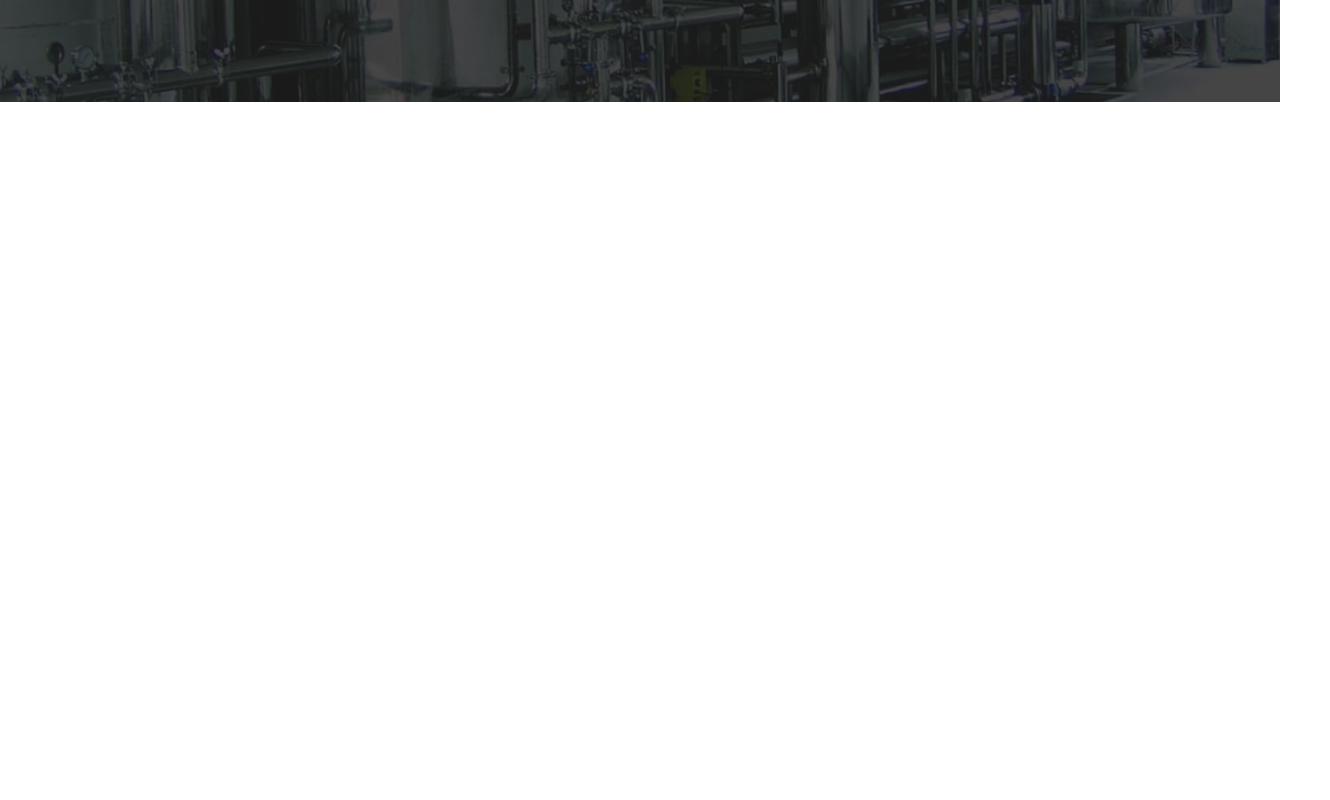
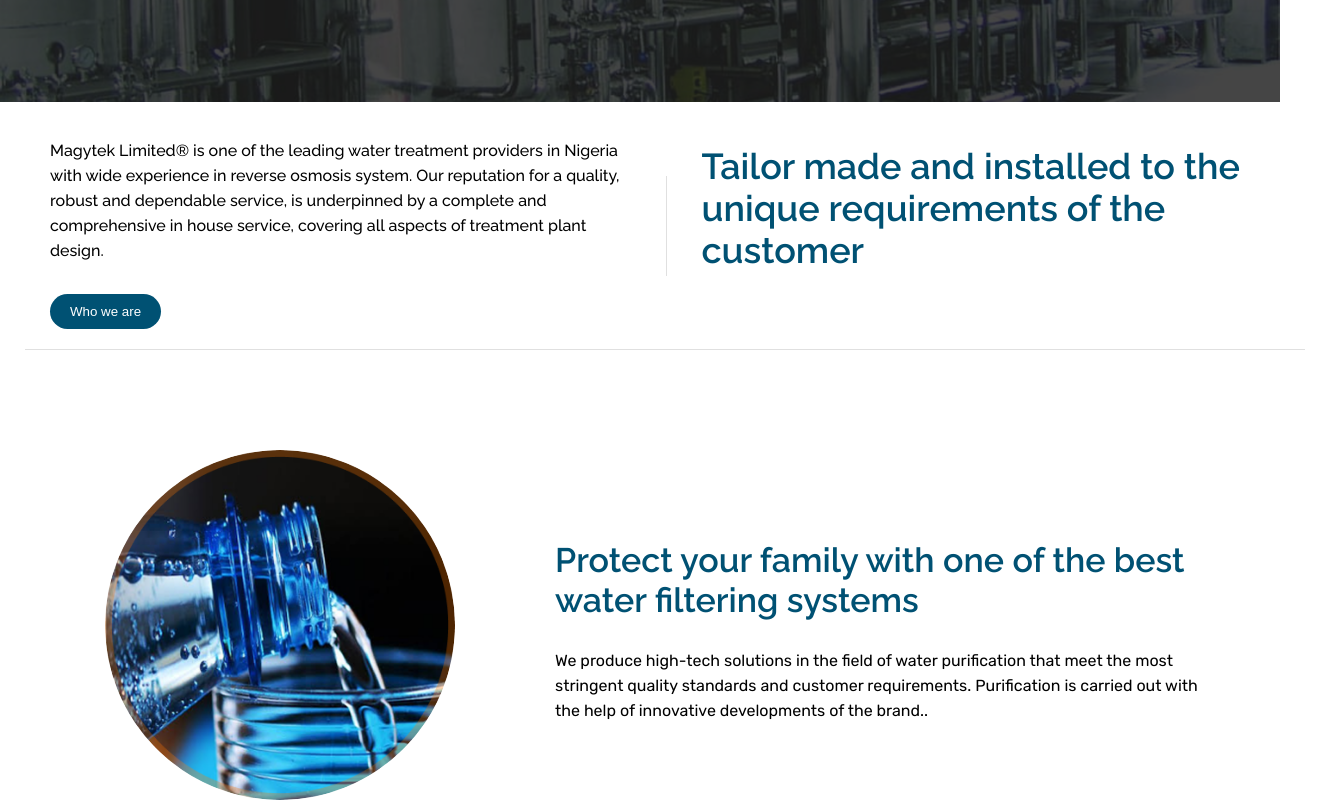
Before and after one commit to Justchidi26/magytek-clone, a plain HTML site: page index.html in a window 1280 px wide. Shown: the part 379-1179 px from the top of the page, 1330 px wide, since content can reach past the window. Before the commit the page ends 800 px from the top, so only its background shows below. Drawn offline with Linux system fonts and the light colour scheme.

Commit message:
Section 1 and Section 2

```diff
--- a/index.html
+++ b/index.html
@@ -21,7 +21,6 @@
   <body>
     <header>
       <nav>
-        <!-- Logo -->
         <div class="logo">
           <img src="assets/MagyTek Logo 1.png" alt="Magytek Logo" />
           <div class="logo-text">
@@ -30,7 +29,6 @@
           </div>
         </div>
 
-        <!-- Navigation Links -->
         <ul class="nav-links">
           <li><a href="#">Home</a></li>
           <li><a href="#">About Us</a></li>
@@ -45,14 +43,52 @@
       <div class="hero">
         <div class="content">
           <h1 style="font-size: 30px">Welcome to</h1>
-          <p style="font-size: 30px; color: #ff7700; letter-spacing: 3px;">MAGYTEK LIMITED</p>
-          <p style="font-size: 12px;">
+          <p style="font-size: 30px; color: #ff7700; letter-spacing: 3px">
+            MAGYTEK LIMITED
+          </p>
+          <p style="font-size: 12px">
             Leading indigenous providers of water purification system in
             Nigeria.
           </p>
         </div>
         <div class="overlay-image"></div>
       </div>
+      <div class="container-1">
+        <div class="container-1-1">
+          <div class="left-text">
+            <p style="padding-right: 15px">
+              Magytek Limited® is one of the leading water treatment providers
+              in Nigeria with wide experience in reverse osmosis system. Our
+              reputation for a quality, robust and dependable service, is
+              underpinned by a complete and comprehensive in house service,
+              covering all aspects of treatment plant design.
+            </p>
+            <button class="btn">Who we are</button>
+          </div>
+          <div class="divider"></div>
+          <div class="right-text">
+            <p style="margin-top: 0; padding-left: 15px">
+              Tailor made and installed to the unique requirements of the
+              customer
+            </p>
+          </div>
+        </div>
+        <div class="bottom-line"></div>
+        <div class="container-2">
+          <img src="assets/Magy4 1.png" alt="pouring water into a cup" />
+          <div class="container-2-1">
+            <h2>
+              Protect your family with one of the best water filtering systems
+            </h2>
+            <p style="line-height: 25px; font-size: 16px;">
+              We produce high-tech solutions in the field of water purification
+              that meet the most stringent quality standards and customer
+              requirements. Purification is carried out with the help of
+              innovative developments of the brand..
+            </p>
+          </div>
+        </div>
+      </div>
     </main>
     <footer></footer>
   </body>
--- a/styles.css
+++ b/styles.css
@@ -133,3 +133,85 @@ nav {
     font-optical-sizing: auto;
     font-style: normal;
 }
+
+/* Section 1 */
+.container-1 {
+  width: 100%;
+  padding: 0 25px;
+  margin-top: 20px;
+}
+
+.container-1-1 {
+  display: flex;
+  align-items: center;
+  justify-content: space-between;
+  gap: 20px;
+  padding: 0 25px;
+}
+
+.left-text {
+  flex: 1;
+  line-height: 25px;
+  font-family: "Raleway", sans-serif;
+  font-optical-sizing: auto;
+  font-style: normal;
+  font-weight: 500;
+}
+
+.right-text {
+  flex: 1;
+  font-size: 36px;
+  font-weight: 600;
+  color: #005173;
+  margin-top: 0;
+  font-family: "Raleway", sans-serif;
+  font-optical-sizing: auto;
+  font-style: normal;
+}
+
+.divider {
+  width: 2px;
+  border-right: 1px solid #e0e0e0;
+  /* background-color: #191919; */
+  height: 100px;
+}
+
+.bottom-line {
+  margin-top: 20px;
+  border-bottom: 1px solid #e0e0e0;
+  width: 100%;
+}
+
+.btn {
+  margin-top: 15px;
+  padding: 10px 20px;
+  border: none;
+  background-color: #005173;
+  color: #fff;
+  border-radius: 25px;
+  cursor: pointer;
+}
+
+/* Section 2 */
+.container-2{
+  display: flex;
+  align-items: center;
+  justify-content: space-between;
+  gap: 100px;
+  padding: 0 80px;
+  margin-top: 100px;
+}
+
+.container-2 img{
+  height: 350px;
+  border-radius: 50%;
+}
+
+.container-2-1 h2{
+  color: #005173;
+  font-family: "Raleway", sans-serif;
+  font-optical-sizing: auto;
+  font-style: normal;
+  font-weight: 600;
+  font-size: 34px;
+}
```
Also changed, not shown: assets/Magy4 1.png (added).
